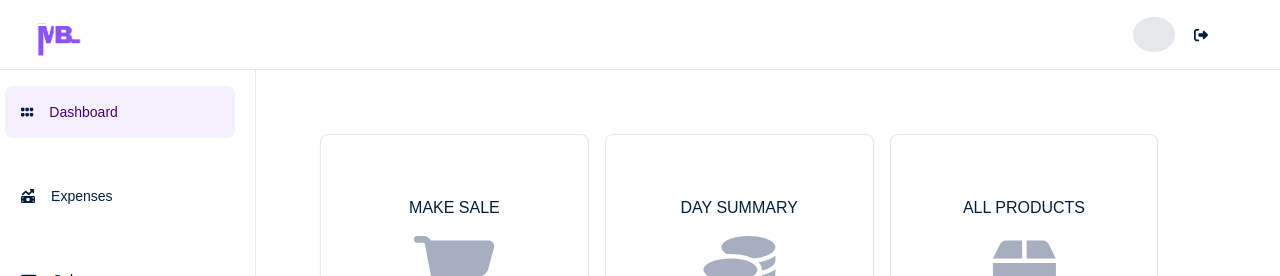
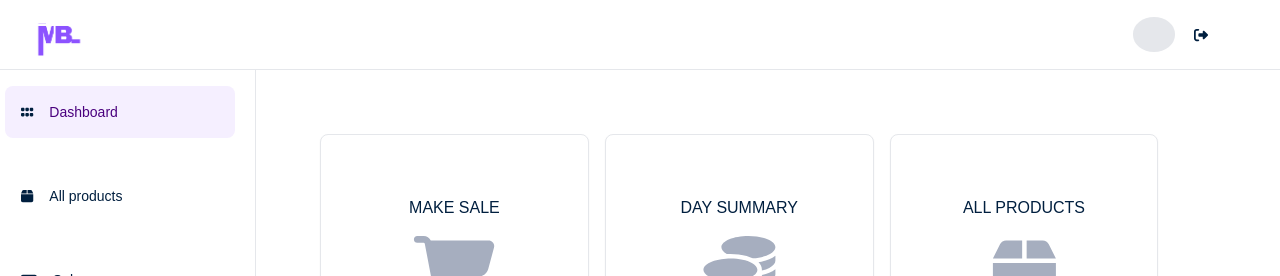
Before and after one commit to CHIGODI/BusinessManager, a Next.js app in the folder mybiz-frontend/: page /dashboard in a window 1280 px wide. Shown: the top 276 px of the page. Built offline with nearby package versions, Linux system fonts and the light colour scheme.

Commit message:
Change expenses to all products

```diff
--- a/mybiz-frontend/app/components/sidenav.js
+++ b/mybiz-frontend/app/components/sidenav.js
@@ -2,7 +2,7 @@
 import Link from 'next/link';
 import { usePathname } from 'next/navigation'
 import { FontAwesomeIcon } from "@fortawesome/react-fontawesome";
-import { faGrip, faMoneyBill, faMoneyBillTrendUp, faGear } from "@fortawesome/free-solid-svg-icons";
+import { faGrip, faMoneyBill, faBox, faGear } from "@fortawesome/free-solid-svg-icons";
 export default function SideNav(){
     const pathname = usePathname();
 
@@ -19,14 +19,14 @@ export default function SideNav(){
                         Dashboard
                     </li>
                 </Link>
-                <Link href="/expenses"
-                    className={`links ${pathname.startsWith('/expenses') ?
+                <Link href="/products"
+                    className={`links ${pathname.startsWith('/products') ?
                         'bg-[#F5EFFF] text-[#4A007E]' : 'hover:bg-[#F5EFFF] hover:text-[#4A007E]'
                         }`}
                 >
                     <li className='text-sm'>
-                        <FontAwesomeIcon className="text-sm mr-4 text-[#001F3F]" icon={faMoneyBillTrendUp} />
-                        Expenses
+                        <FontAwesomeIcon className="text-sm mr-4 text-[#001F3F]" icon={faBox} />
+                        All products
                     </li>
                 </Link>
                 <Link href="/sales"
```
